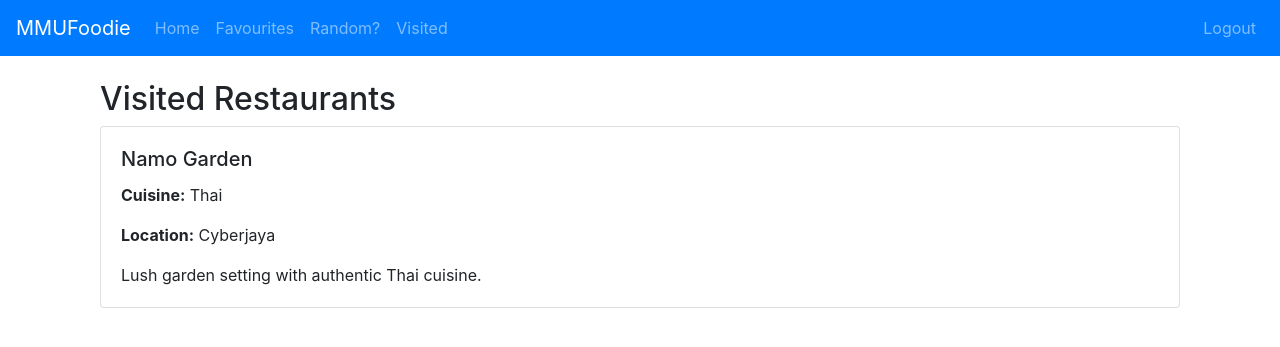
After one commit to L1ghtFuzz/MMU-Foodie, a Flask app: page /past in a window 1280 px wide. The commit adds this page. Shown: the top 347 px of the page. Run offline with Flask 3, Linux system fonts and the light colour scheme; a user stored in the database is signed in; some libraries are stand-ins or nearby versions.

Commit message:
Randomiser works now, althought its hardcoded, and the visited now functions

```diff
--- a/Website/Templates/base.html
+++ b/Website/Templates/base.html
@@ -36,8 +36,8 @@
       {% if current_user.is_authenticated %}
         <a class="nav-item nav-link" id="home" href="/">Home</a>
         <a class="nav-item nav-link" href="/favourites">Favourites</a>
-        <a class="nav-item nav-link" href="rrandom.html">Random?</a>
-        <a class="nav-item nav-link" href="past_restaurants">Visited</a>
+        <a class="nav-item nav-link" href="{{ url_for('views.random_restaurant') }}">Random?</a>
+        <a class="nav-item nav-link" href="{{ url_for('views.past_page') }}">Visited</a>
       {% endif %}
     </div>
     <div class="navbar-nav ml-auto">
--- a/Website/Templates/home.html
+++ b/Website/Templates/home.html
@@ -47,6 +47,7 @@
           {% else %}
             <a href="/favourite/{{ restaurant.id }}" class="btn btn-outline-primary btn-sm">Favourite</a>
           {% endif %}
+          <a href="/mark-past/{{ restaurant.id }}" class="btn btn-outline-secondary btn-sm ml-2">✅ Visited</a>
         </div>
       </div>
     </li>
@@ -76,6 +77,7 @@
         {% else %}
           <a href="/favourite/{{ r.id }}" class="btn btn-outline-primary btn-sm">Favourite</a>
         {% endif %}
+        <a href="/mark-past/{{ r.id }}" class="btn btn-outline-secondary btn-sm ml-2">✅ Visited</a>
       </div>
     </div>
   </div>
--- /dev/null
+++ b/Website/Templates/past_restaurants.html
@@ -0,0 +1,23 @@
+{% extends "base.html" %}
+
+{% block title %}Visited Restaurants{% endblock %}
+
+{% block content %}
+<div class="container mt-4">
+  <h2>Visited Restaurants</h2>
+  {% if past_restaurants %}
+    {% for restaurant in past_restaurants %}
+      <div class="card mb-3">
+        <div class="card-body">
+          <h5 class="card-title">{{ restaurant.name }}</h5>
+          <p class="card-text"><strong>Cuisine:</strong> {{ restaurant.cuisine }}</p>
+          <p class="card-text"><strong>Location:</strong> {{ restaurant.location }}</p>
+          <p class="card-text">{{ restaurant.description }}</p>
+        </div>
+      </div>
+    {% endfor %}
+  {% else %}
+    <p>You haven't marked any restaurants as visited yet.</p>
+  {% endif %}
+</div>
+{% endblock %}
--- a/Website/models.py
+++ b/Website/models.py
@@ -2,7 +2,6 @@ from . import db
 from flask_login import UserMixin
 from sqlalchemy.sql import func
 
-# Association table for many-to-many relationship
 favourites = db.Table(
     'favourites',
     db.Column('user_id', db.Integer, db.ForeignKey('user.id')),
@@ -29,3 +28,4 @@ class Restaurant(db.Model):
     cuisine = db.Column(db.String(100))
     location = db.Column(db.String(150))
     description = db.Column(db.String(255))
+    image = db.Column(db.String(255))
--- a/Website/views.py
+++ b/Website/views.py
@@ -1,12 +1,13 @@
 from flask import Blueprint, render_template, request, flash, jsonify, url_for, redirect
 from flask_login import login_required, current_user
-from .models import Restaurant
+from .models import Note
 from . import db
-from sqlalchemy.sql import func
 import json, random
+# from sqlalchemy.sql import func
 
 views = Blueprint('views', __name__)
 
+# Hardcoded list of restaurants
 hardcoded_restaurants = [
     {"id": 1, "name": "Namo Garden", "cuisine": "Thai", "location": "Cyberjaya", "description": "Lush garden setting with authentic Thai cuisine.", "image": "namo.jpg"},
     {"id": 2, "name": "Giggles and Geeks", "cuisine": "Western Fusion", "location": "Cyberjaya", "description": "Quirky cafe with geek-themed meals.", "image": "giggles.jpg"},
@@ -20,6 +21,7 @@ hardcoded_restaurants = [
 
 user_favourites = set()
 user_past = set()
+user_reviews = {}
 
 @views.route('/', methods=['GET', 'POST'])
 @login_required
@@ -68,7 +70,12 @@ def past_page():
     past_restaurants = [r for r in hardcoded_restaurants if r['id'] in user_past]
     return render_template('past_restaurants.html', user=current_user, past_restaurants=past_restaurants)
 
-@views.route('/random')
+
+# I can make a randomiser where it reaches for the one in db, using 'Restaurant.query.order_by(func.random()).first()'
+@views.route('/random', methods=['GET', 'POST'])
+@login_required
 def random_restaurant():
-    restaurant = Restaurant.query.order_by(func.random()).first()
-    return render_template('rrandom.html', restaurant=restaurant)
+    selected = None
+    if request.method == 'POST':
+        selected = random.choice(hardcoded_restaurants)
+    return render_template("random.html", user=current_user, selected=selected)
```
Also changed, not shown: Website/Templates/random.html (+22 -3 lines), 1 other file.
